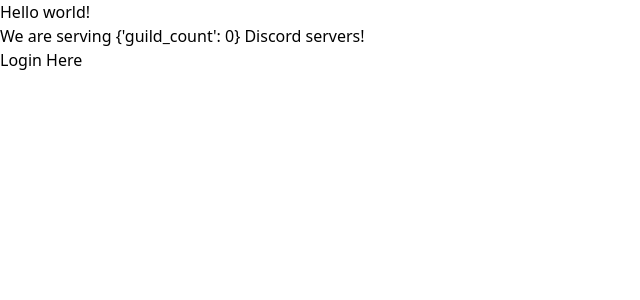
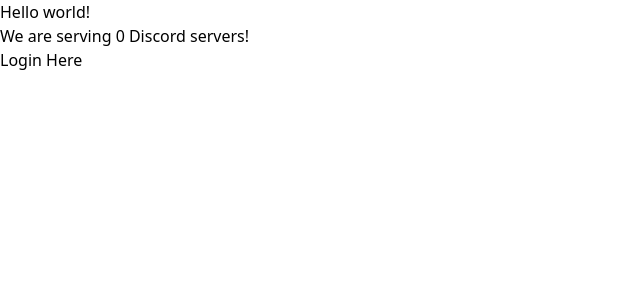
Before and after one commit to karlojacmenjak/source_tracker_py, a FastAPI app: page /v1/ in a window 1280 px wide. Shown: the top 300 px of the page, without its empty margins (0-640 px from the left). Run offline with FastAPI, Linux system fonts and the light colour scheme; some libraries are stand-ins or nearby versions.

Commit message:
Fix template showing whole JSON object

```diff
--- a/app/controllers/page_controller.py
+++ b/app/controllers/page_controller.py
@@ -11,5 +11,5 @@
         return self.templates.TemplateResponse(
             request=request,
             name="main.html",
-            context={"count": count},
+            context=count,
         )
--- a/app/templates/main.html
+++ b/app/templates/main.html
@@ -10,7 +10,7 @@
 
 <body>
     <h1>Hello world!</h1>
-    <article>We are serving {{count}} Discord servers!</article>
+    <article>We are serving {{guild_count}} Discord servers!</article>
     <button>Login Here</Button>
 </body>
 
```
